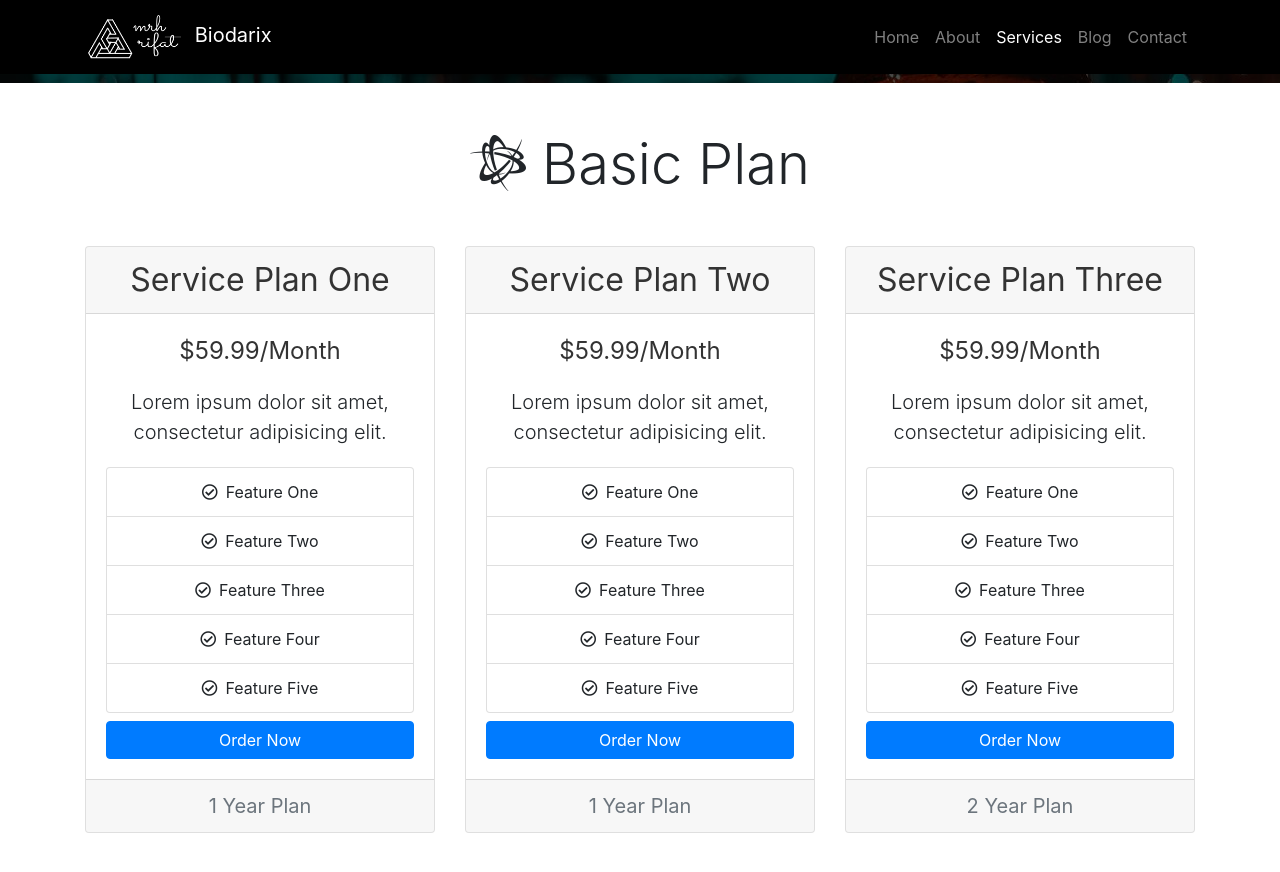
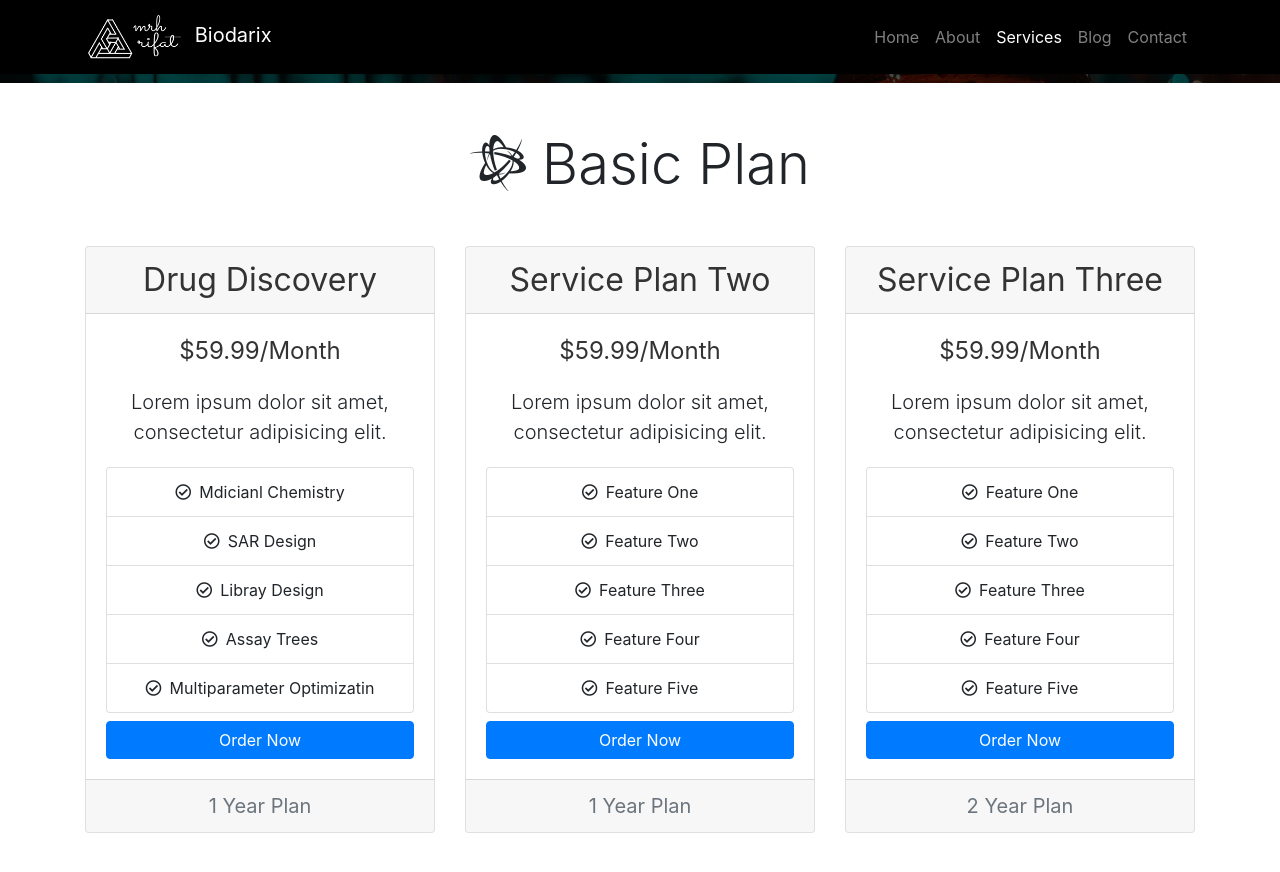
Before and after one commit to Biodarix/biodarix.github.io, a Jekyll site: the page services.html, which Jekyll copies as it is, in a window 1280 px wide and 900 px high, scrolled down 291 px. Shown: the top 872 px of the window. Built offline with Jekyll 4.4.1, drawn with Linux system fonts in a browser that asks for light colours.

Commit message:
Update services.html

```diff
--- a/services.html
+++ b/services.html
@@ -4,7 +4,7 @@
 	<title>Biodarix</title>
 	<meta charset="utf-8">
 	<meta name="viewport" content="width:device-width; initial-scale=1.0">
-	<link rel="shortcut icon" type="image/x-icon" href="img/favicon.png">
+	<link rel="shortcut icon" type="image/x-icon" href="img/tabicon.png">
 	<link rel="stylesheet" type="text/css" href="css/bootstrap.min.css">
 	<link rel="stylesheet" type="text/css" href="css/main.css">
 	<link rel="stylesheet" type="text/css" href="css/uikit.min.css">
@@ -77,7 +77,7 @@
 				<div class="col-lg-4 col-md-4">
 					<div class="card">
 						<div class="card-header">
-							<h2 class="m-0">Service Plan One</h2>
+							<h2 class="m-0">Drug Discovery</h2>
 						</div>
 						<div class="card-body">
 							<h3 class="card-title">$59.99/Month</h3>
@@ -86,19 +86,19 @@
 							</p>
 							<ul class="list-group">
 								<li class="list-group-item">
-									<i class="far fa-check-circle mr-2"></i>Feature One
+									<i class="far fa-check-circle mr-2"></i>Mdicianl Chemistry
 								</li>
 								<li class="list-group-item">
-									<i class="far fa-check-circle mr-2"></i>Feature Two
+									<i class="far fa-check-circle mr-2"></i>SAR Design
 								</li>
 								<li class="list-group-item">
-									<i class="far fa-check-circle mr-2"></i>Feature Three
+									<i class="far fa-check-circle mr-2"></i>Libray Design
 								</li>
 								<li class="list-group-item">
-									<i class="far fa-check-circle mr-2"></i>Feature Four
+									<i class="far fa-check-circle mr-2"></i>Assay Trees
 								</li>
 								<li class="list-group-item">
-									<i class="far fa-check-circle mr-2"></i>Feature Five
+									<i class="far fa-check-circle mr-2"></i>Multiparameter Optimizatin
 								</li>
 							</ul>
 							<a href="#" class="btn btn-primary btn-block mt-2">Order Now</a>
```
